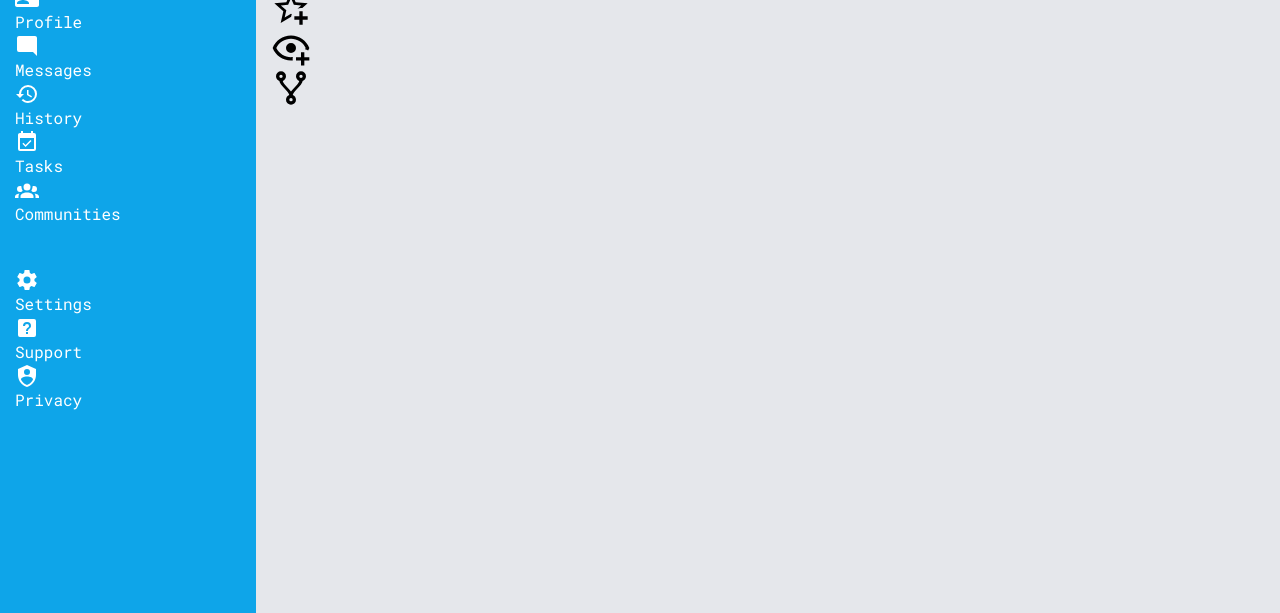
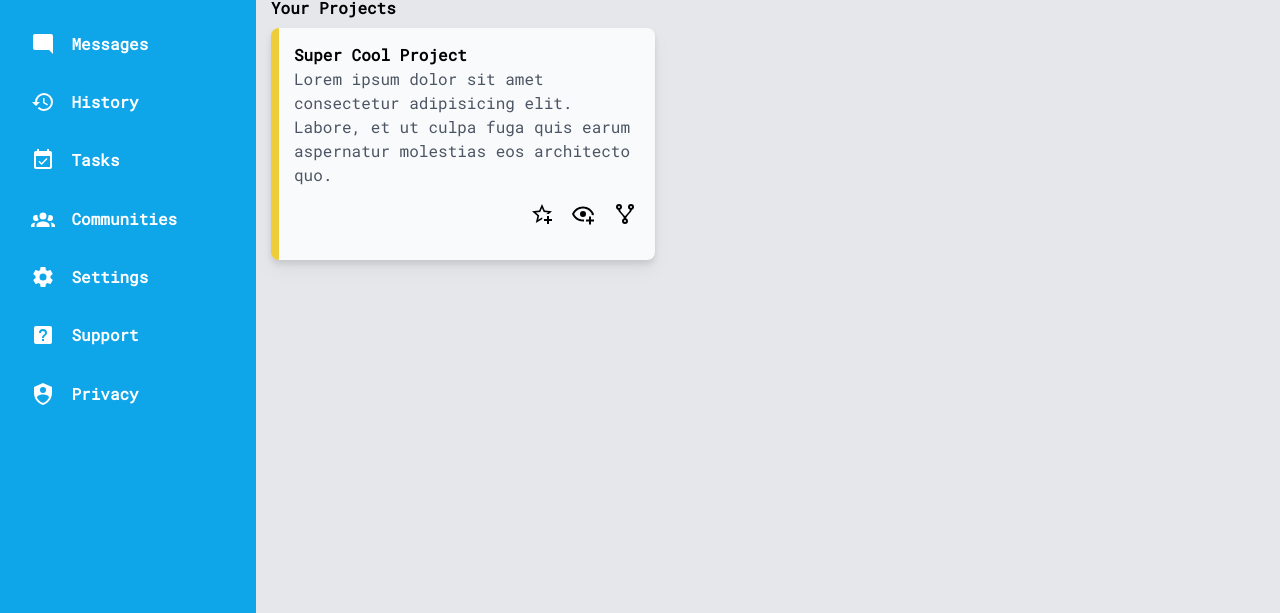
Before and after one commit to Ob1devonn/odin-adminDashboard, a website: page public/index.html in a window 1280 px wide. Shown: the part 187-800 px from the top of the page. Drawn offline with Linux system fonts and the light colour scheme.

Commit message:
Style card template

```diff
--- a/public/index.html
+++ b/public/index.html
@@ -105,10 +105,22 @@
 
       <!-- Main -->
       <div class="main bg-gray-200">
+        <h3 class="font-bold py-2">Your Projects</h3>
+        <div class="card bg-gray-50 w-96 rounded-lg drop-shadow-lg">
+          <div class="card-content">
+            <h3 class="font-bold">Super Cool Project</h3>
+            <p class="text-gray-600">
+              Lorem ipsum dolor sit amet consectetur adipisicing elit. Labore,
+              et ut culpa fuga quis earum aspernatur molestias eos architecto
+              quo.
+            </p>
+          </div>
+
+          <div class="svg-grid">
             <svg
               xmlns="http://www.w3.org/2000/svg"
               viewBox="0 0 24 24"
-          class="w-10"
+              class="w-6"
             >
               <title>star-plus-outline</title>
               <path
@@ -118,7 +130,7 @@
             <svg
               xmlns="http://www.w3.org/2000/svg"
               viewBox="0 0 24 24"
-          class="w-10"
+              class="w-6"
             >
               <title>eye-plus-outline</title>
               <path
@@ -128,7 +140,7 @@
             <svg
               xmlns="http://www.w3.org/2000/svg"
               viewBox="0 0 24 24"
-          class="w-10"
+              class="w-6"
             >
               <title>source-fork</title>
               <path
@@ -136,10 +148,12 @@
               />
             </svg>
           </div>
+        </div>
+      </div>
 
       <!-- Dashboard -->
       <div class="dashboard bg-sky-500 text-white">
-        <div>
+        <div class="svg-text text-2xl font-black">
           <svg
             xmlns="http://www.w3.org/2000/svg"
             viewBox="0 0 24 24"
@@ -152,8 +166,8 @@
           </svg>
           <h1>DashBoard</h1>
         </div>
-        <div>
-          <div>
+        <div class="grid grid-rows-6 items-center font-bold">
+          <div class="svg-text">
             <svg
               xmlns="http://www.w3.org/2000/svg"
               viewBox="0 0 24 24"
@@ -164,7 +178,7 @@
             </svg>
             <p>Home</p>
           </div>
-          <div>
+          <div class="svg-text">
             <svg
               xmlns="http://www.w3.org/2000/svg"
               viewBox="0 0 24 24"
@@ -177,7 +191,7 @@
             </svg>
             <p>Profile</p>
           </div>
-          <div>
+          <div class="svg-text">
             <svg
               class="w-6 fill-white"
               xmlns="http://www.w3.org/2000/svg"
@@ -190,7 +204,7 @@
             </svg>
             <p>Messages</p>
           </div>
-          <div>
+          <div class="svg-text">
             <svg
               class="w-6 fill-white"
               xmlns="http://www.w3.org/2000/svg"
@@ -203,7 +217,7 @@
             </svg>
             <p>History</p>
           </div>
-          <div>
+          <div class="svg-text">
             <svg
               class="w-6 fill-white"
               xmlns="http://www.w3.org/2000/svg"
@@ -216,7 +230,7 @@
             </svg>
             <p>Tasks</p>
           </div>
-          <div>
+          <div class="svg-text">
             <svg
               class="w-6 fill-white"
               xmlns="http://www.w3.org/2000/svg"
@@ -230,8 +244,8 @@
             <p>Communities</p>
           </div>
         </div>
-        <div>
-          <div>
+        <div class="grid grid-rows-6 items-center font-bold">
+          <div class="svg-text">
             <svg
               class="w-6 fill-white"
               xmlns="http://www.w3.org/2000/svg"
@@ -244,7 +258,7 @@
             </svg>
             <p>Settings</p>
           </div>
-          <div>
+          <div class="svg-text">
             <svg
               class="w-6 fill-white"
               xmlns="http://www.w3.org/2000/svg"
@@ -257,7 +271,7 @@
             </svg>
             <p>Support</p>
           </div>
-          <div>
+          <div class="svg-text">
             <svg
               class="w-6 fill-white"
               xmlns="http://www.w3.org/2000/svg"
--- a/src/styles.css
+++ b/src/styles.css
@@ -55,12 +55,37 @@
   grid-column: 2 / -1;
 }
 
+.card {
+  border-left: 8px solid rgb(238, 205, 59);
+  display: grid;
+  grid-template-rows: 3fr 1fr;
+  grid-template-columns: 2fr 1fr;
+}
+.card-content {
+  grid-area: 1 / 1 / 2 / -1;
+  padding: 15px;
+}
+.svg-grid {
+  grid-area: 2 / 2 / -1/ -1;
+  display: grid;
+  grid-template-columns: repeat(3, 1fr);
+}
+
 .dashboard {
   padding: 15px;
   grid-row: 1 / 3;
+  display: grid;
+  grid-template-rows: 1fr 5fr 5fr;
 }
 
-.dashboard {
+.svg-text {
   display: grid;
-  grid-template-rows: 1fr 3fr 3fr;
+  grid-template-columns: 1fr 3fr;
 }
+.svg-text svg {
+  justify-self: center;
+  align-self: center;
+}
+.svg-text h1 {
+  align-self: center;
+}
```
Also changed, not shown: src/output.css. Lines whose indentation alone changed are shown as unchanged.
